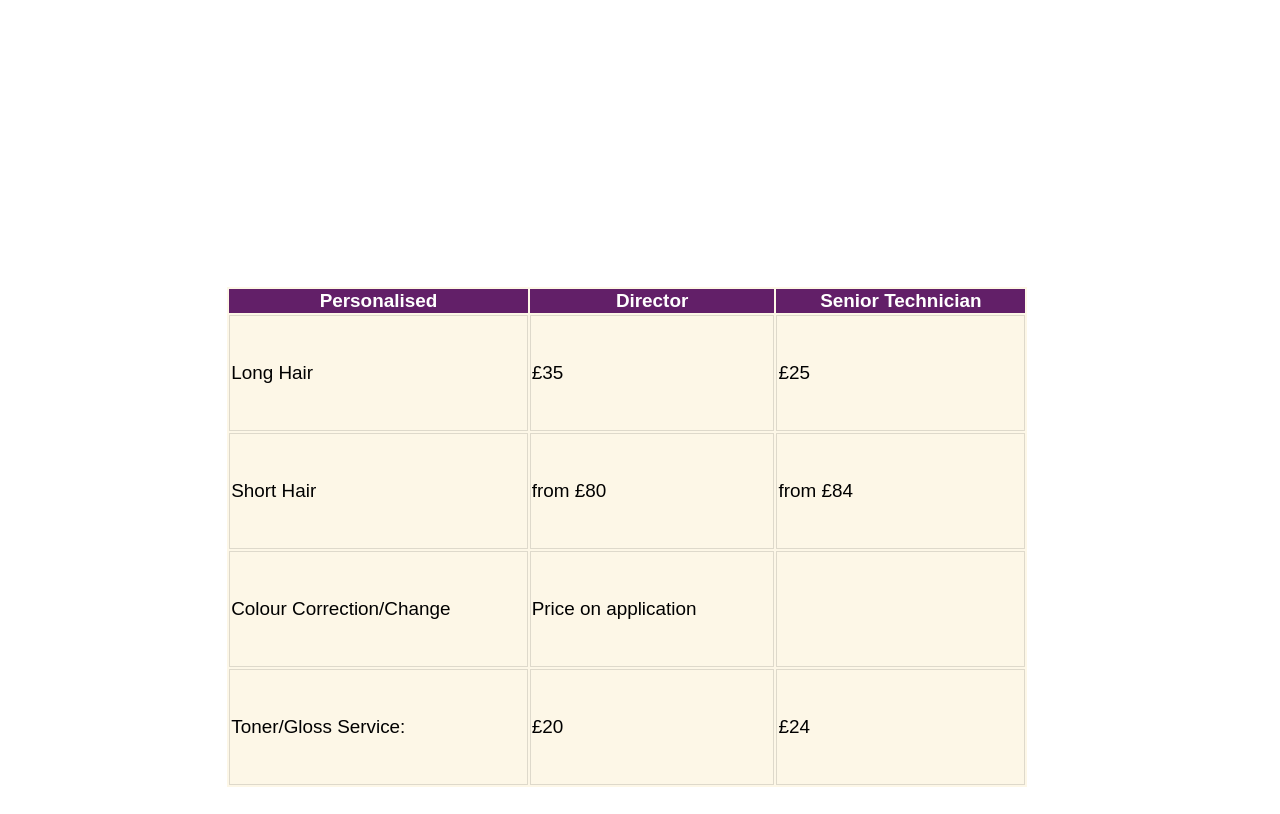
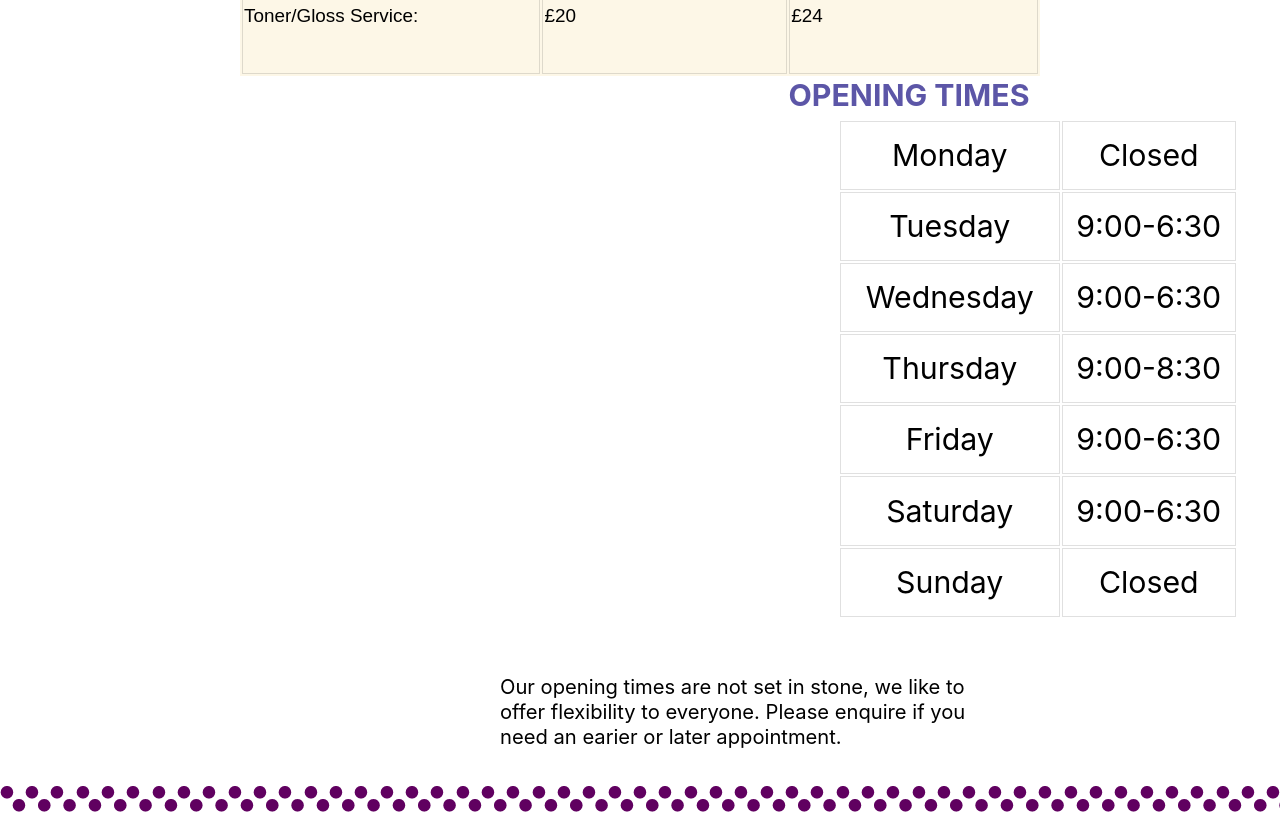
Before and after one commit to londaploetz/polkadot, a React (Create React App) app: page / in a window 1280 px wide. Shown: the part 2560-3374 px from the top of the page. Built offline with nearby package versions, Linux system fonts and the light colour scheme.

Commit message:
border fixed

```diff
--- a/src/components/hours/Hours.jsx
+++ b/src/components/hours/Hours.jsx
@@ -37,7 +37,6 @@ const timesStore = [
         Please enquire if you need an earier or later appointment.
        </div>
       <div className="dot_border">
-          <img src={dotborder} />
       </div>
     </div>
     )
--- a/src/components/hours/hours.css
+++ b/src/components/hours/hours.css
@@ -21,7 +21,7 @@
     display: block;
     padding-right: 19ch;
     padding-left: 509px;
-    padding-top: 1ch;
+    padding-top: -5ch;
 }
 
 .td_hours {
@@ -36,8 +36,8 @@
     display: flex;
     justify-content: space-between;
     display: block;
-    padding-top: 1px;
-    padding-bottom: 20px;
+    padding-top: 55px;
+    padding-bottom: 35px;
     padding-left: 500px;
     padding-right: 300px;
     font-size: 2ch;
--- a/src/components/table/grid.css
+++ b/src/components/table/grid.css
@@ -1,11 +1,11 @@
 .cutting {
     width: 100%;
-    height: 100vh;
+    height: 100%;
     display: grid;
     justify-content: center;
     align-items: center;
     position: center;
-    margin: -1%;
+    padding-top: -53px
   }
 
 .colouring {
```
